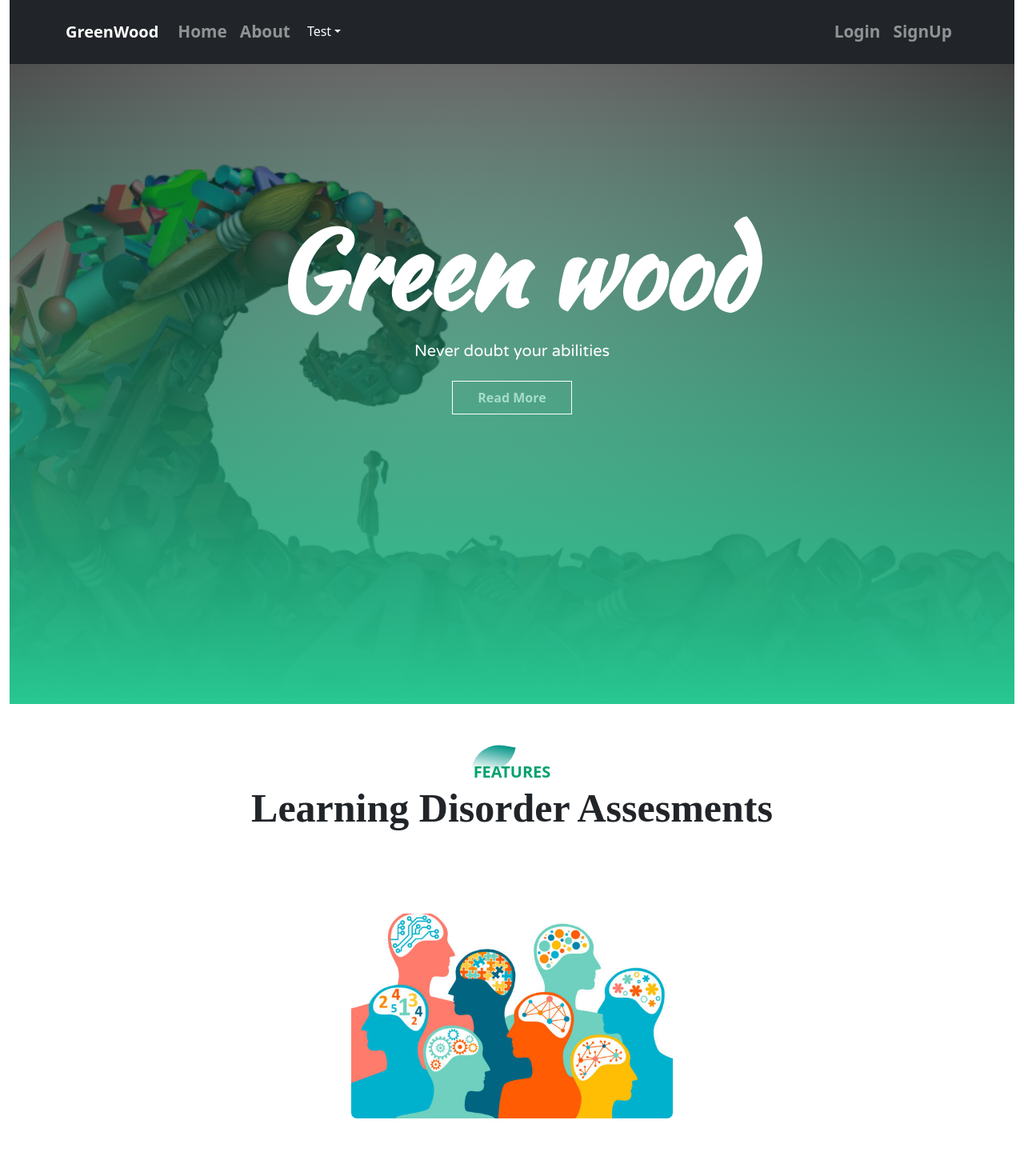
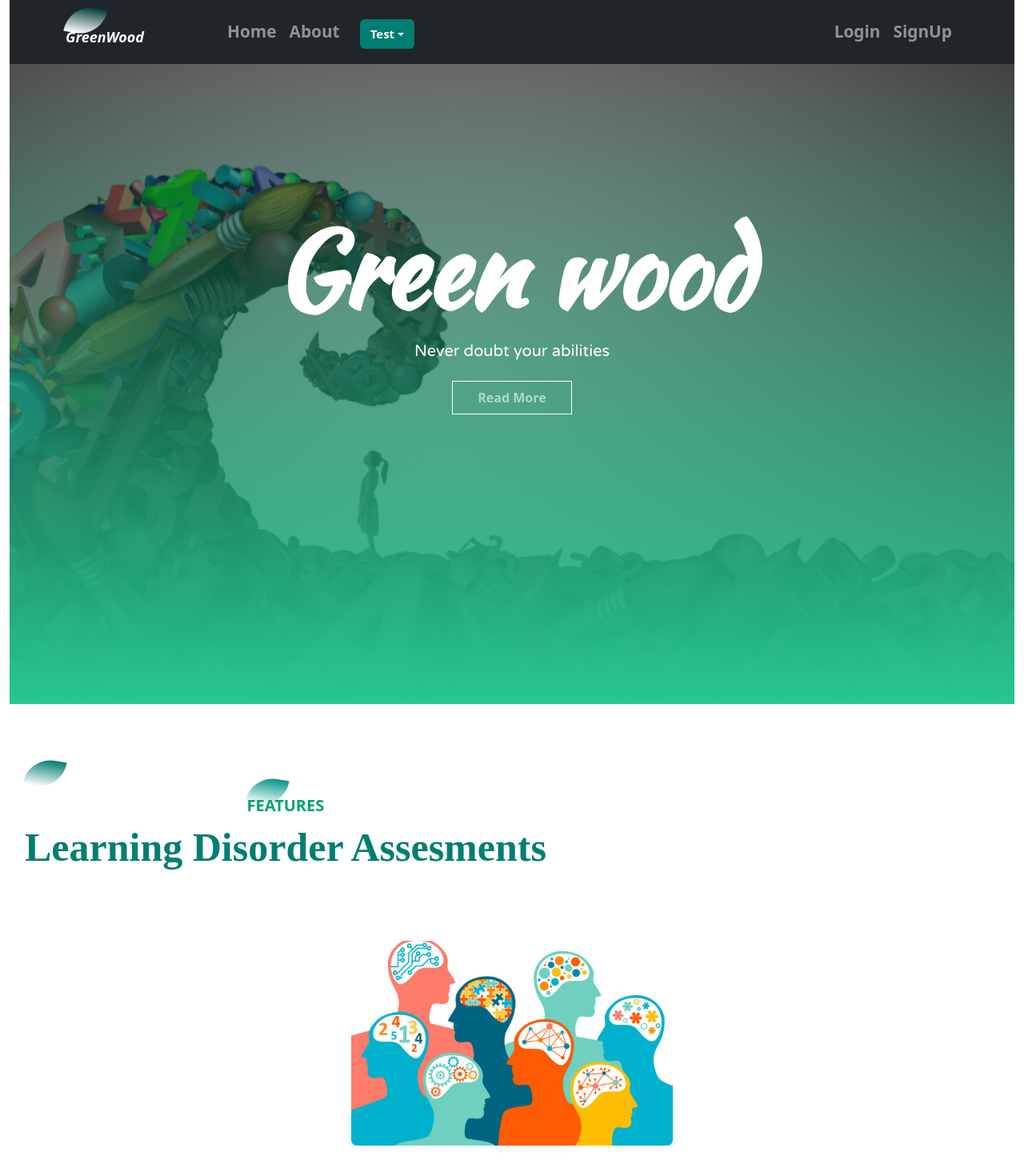
Before and after one commit to Astro3321/greenwood, a React (Create React App) app: page / in a window 1280 px wide. Shown: the top 1470 px of the page at 80% size. Built offline with nearby package versions, Linux system fonts and the light colour scheme; no server answers; a web font is replaced by a local one.

Commit message:
Fixed Assessment,navbar UI

```diff
--- a/package.json
+++ b/package.json
@@ -15,7 +15,8 @@
     "react-bootstrap": "^2.4.0",
     "react-csv": "^2.2.2",
     "react-dom": "^18.2.0",
-    "react-router-dom": "^6.3.0",
+    "react-router": "^6.22.1",
+    "react-router-dom": "^6.22.1",
     "react-scripts": "5.0.1",
     "url": "^0.11.0",
     "web-vitals": "^2.1.4"
--- a/src/App.js
+++ b/src/App.js
@@ -1,9 +1,11 @@
 import React from "react"
 import { Container, Navbar, Nav } from "react-bootstrap"
-import { BrowserRouter as Router, Routes, Route} from "react-router-dom"
+
+
+import { BrowserRouter as Router, Routes, Route } from "react-router-dom";
 import { AuthProvider } from "./contexts/AuthContext"
 import Home from "./components/Home"
-import Profile from "./components/Profile"
+// import Profile from "./components/Profile"
 import Footer from "./components/Footer"
 import Login from "./components/Login"
 import Signup from "./components/Signup"
@@ -15,9 +17,10 @@ import Result from "./pages/Result/Result"
 import OrgSignup from "./components/OrgSignup"
 import OrgProfile from "./components/OrgProfile"
 import Model from "./components/Model"
-import { Modal, Dropdown } from "react-bootstrap"
+import {  Dropdown } from "react-bootstrap"
 // import View from "./components/View"
 import AutismModel from "./pages/Model/AutismModel"
+import "./pages/Assessment/Assessment.css"
 
 export default function App() {
 	const fontStyles = {
@@ -31,14 +34,14 @@ export default function App() {
 			<AuthProvider>
 				<Navbar collapseOnSelect expand="lg" bg="dark" variant="dark" style={{height: "5rem",backgroundColor: "black"}}>
 					<Container style={fontStyles}>
-						<Navbar.Brand href="/">GreenWood</Navbar.Brand>
+						<Navbar.Brand href="/" className="mlogo" >GreenWood</Navbar.Brand>
 						<Navbar.Toggle aria-controls="responsive-navbar-nav" />
 						<Navbar.Collapse id="responsive-navbar-nav">
 							<Nav className="me-auto">
 								<Nav.Link href="/">Home</Nav.Link>
 								<Nav.Link href="/about">About</Nav.Link>
 								<Dropdown>
-									<Dropdown.Toggle variant="dark" className="mt-1" id="dropdown-basic">
+									<Dropdown.Toggle variant="Dark" className="mt-2 md-4" id="dropdown-basic" style={{ backgroundColor: "#017e72", fontWeight: 'bold', fontSize:"15px", marginLeft:"17px", color:"white", marginBottom:"2px"}}>
 										Test
 									</Dropdown.Toggle>
 
--- a/src/components/Model.js
+++ b/src/components/Model.js
@@ -5,6 +5,7 @@ import { collection, getDocs, query, where } from 'firebase/firestore';
 import { db } from '../config/firebase-config';
 import { useAuth } from '../contexts/AuthContext';
 import img from "./disgraphia.png"
+
 
 export default function Model(props) {
     const [data, setData] = useState()
@@ -86,9 +87,10 @@ export default function Model(props) {
           <Button variant="primary" onClick={<Model />}>Go to test</Button>
         </Card.Body>
       </Card>
+
   <Modal show={show}>
-    <Modal.Header >
-      <Modal.Title>STUDENTS</Modal.Title>
+    <Modal.Header className='Model-Header'>
+      <Modal.Title>STUDES</Modal.Title>
     </Modal.Header>
     <Modal.Body>
       <div className="card-body">
--- a/src/components/View.js
+++ b/src/components/View.js
@@ -12,7 +12,7 @@ export default function View(props) {
     <th>  Dysgraphia</th>
     <th>  Dyspraxia</th>
   </tr>
-  <tr>
+  <tr className='questions'>
     <td data-th={props.result.dyslexiaRL}> </td>
     <td data-th={props.result.autimsRL}></td>
     <td data-th={props.result.adhdRL}></td>
--- a/src/components/model.css
+++ b/src/components/model.css
@@ -67,3 +67,7 @@ hr{
     margin-top: 8px;
 
 }
+
+.bg{
+    background-color: black;
+}
--- a/src/pages/Assessment/Assessment.css
+++ b/src/pages/Assessment/Assessment.css
@@ -1,3 +1,7 @@
+
+
+
+
 .question-card{
     background-color: white;
     padding: 16px;
@@ -8,3 +12,75 @@
     width: 80%;
     height: auto;
 }
+
+.question-assesment{
+
+  height: 8vh;
+  background-color: #212529;
+  color: white;
+  padding-bottom: 20px;
+}
+tr{
+  background-color: #ffe7a0
+}
+
+.td{
+  padding: 45px;
+}
+
+
+.table-sm>:not(caption)>*>* {
+  padding: 0.25rem 3.25rem;
+  border: 2px solid black;
+  font-weight: bold;
+  font-size: large;
+}
+
+.title-text{
+  margin:19px;
+  font-size: 40px;
+  color: #017e72;
+  font-weight: bold;
+  position: relative;
+  z-index: 1;
+  display: inline-block;
+  padding-bottom: revert-layer;
+}
+.title-text::after{
+  content: '';
+  width: 50px;
+  height: 35px;
+  background: linear-gradient(#017e72,#fff);
+  position: absolute;
+  top: -20px;
+  left: 0;
+  z-index: -1;
+  transform: rotate(10deg);
+  border-top-left-radius: 35px;
+  border-bottom-right-radius: 35px;
+}
+
+.mlogo{
+  margin-top: 12px;
+  margin-right:6rem;
+  font-size: 18px;
+  color: #013933;
+  font-weight: bold;
+  position: relative;
+  z-index: 1;
+  display: inline-block;
+  font-style: oblique;
+}
+.mlogo::after{
+  content: '';
+  width: 50px;
+  height: 35px;
+  background: linear-gradient(#013933,#fff);
+  position: absolute;
+  top: -20px;
+  left: 0;
+  z-index: -1;
+  transform: rotate(10deg);
+  border-top-left-radius: 35px;
+  border-bottom-right-radius: 35px;
+}
--- a/src/pages/Assessment/Assessment.js
+++ b/src/pages/Assessment/Assessment.js
@@ -47,11 +47,11 @@ function DisplayQuestionTable({ data, currentStudentID }) {
   return (
     <div className="Assessment">
     <center>
-      <h1 className="mb-4 mt-4">Questionaaire</h1>
+      <h1 className="title-text">Fundamental Test</h1>
     </center>
 
     <Form onSubmit={handleSubmit}>
-      <Table responsive bordered hover size="sm" >
+      <Table responsive bordered hover size="sm" className='table' style={{padding: "0.25rem 2rem"}}>
         <thead>
           {showOptions(data)}
         </thead>
@@ -61,7 +61,7 @@ function DisplayQuestionTable({ data, currentStudentID }) {
         </tbody>
       </Table>
 
-      <Button className="d-flex mx-auto justify-content-center" style={{width: "15rem"}} type="submit" disabled={loading}>
+      <Button className="d-flex mx-auto justify-content-center font-bold" style={{width: "109rem", backgroundColor: "#017e72", fontWeight: 'bold', fontSize:"15px"}} type="submit" disabled={loading}>
         Result</Button>
     </Form>
    </div>
--- a/src/pages/Assessment/showOptions.js
+++ b/src/pages/Assessment/showOptions.js
@@ -1,8 +1,9 @@
 import React from "react";
+import "./Assessment.css"
 
 // Map JSON Data of Options to Tabular Format
 export default function showOptions(data){
-    return <tr>
+    return <tr style={{padding: "0.25rem 2rem"}} className="question-assesment table">
         <th>#</th>
         <th>Questions</th>
 
--- a/src/pages/Assessment/showQuestions.js
+++ b/src/pages/Assessment/showQuestions.js
@@ -1,26 +1,27 @@
 import React from "react";
 import { Form } from "react-bootstrap";
+import "./Assessment.css"
 
 // Map JSON Data of Questions to Tabular Format
 export default function showQuestions(data, ans){
     return data.map((obj, index) => (
-        <tr key={`${index}`}>
-            <td>{index + 1}</td>
-            <td><span>{obj.question}</span></td>
+        <tr style={{padding: "0.25rem 2rem"}} key={`${index}`}>
+            <td style={{padding: "0.25rem 2rem"}}>{index + 1}</td>
+            <td style={{padding: "0.25rem 2rem"}}><span>{obj.question}</span></td>
 
-            <td><div className="d-flex justify-content-center">
+            <td style={{padding: "0.25rem 2rem"}}><div className="d-flex justify-content-center">
               <Form.Check type="radio" name={`question-${index}`} onClick={() => {ans[index] = 1}} />
             </div></td>
-            <td><div className="d-flex justify-content-center">
+            <td style={{padding: "0.25rem 2rem"}}><div className="d-flex justify-content-center">
               <Form.Check type="radio" name={`question-${index}`} onClick={() => {ans[index] = 2}} />
             </div></td>
-            <td><div className="d-flex justify-content-center">
+            <td style={{padding: "0.25rem 2rem"}}><div className="d-flex justify-content-center">
               <Form.Check type="radio" name={`question-${index}`} onClick={() => {ans[index] = 3}}  />
             </div></td>
-            <td><div className="d-flex justify-content-center">
+            <td style={{padding: "0.25rem 2rem"}}><div className="d-flex justify-content-center">
               <Form.Check type="radio" name={`question-${index}`} onClick={() => {ans[index] = 4}} />
             </div></td>
-            <td><div className="d-flex justify-content-center">
+            <td style={{padding: "0.25rem 2rem"}}><div className="d-flex justify-content-center">
               <Form.Check type="radio" name={`question-${index}`} onClick={() => {ans[index] = 5}}  />
             </div></td>
           </tr>
```
Also changed, not shown: src/components/view.css (+4 -4 lines), 1 other file (tests, documents, lock files or other folders).
